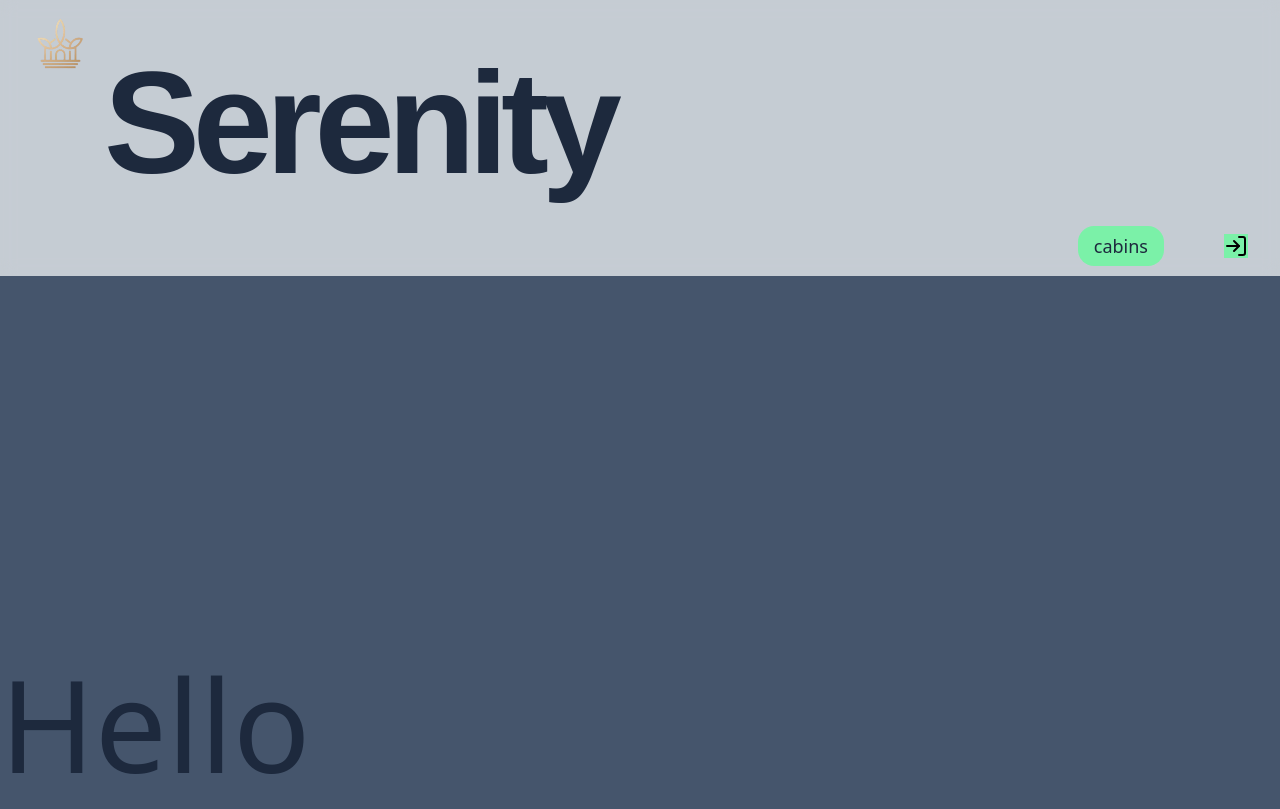
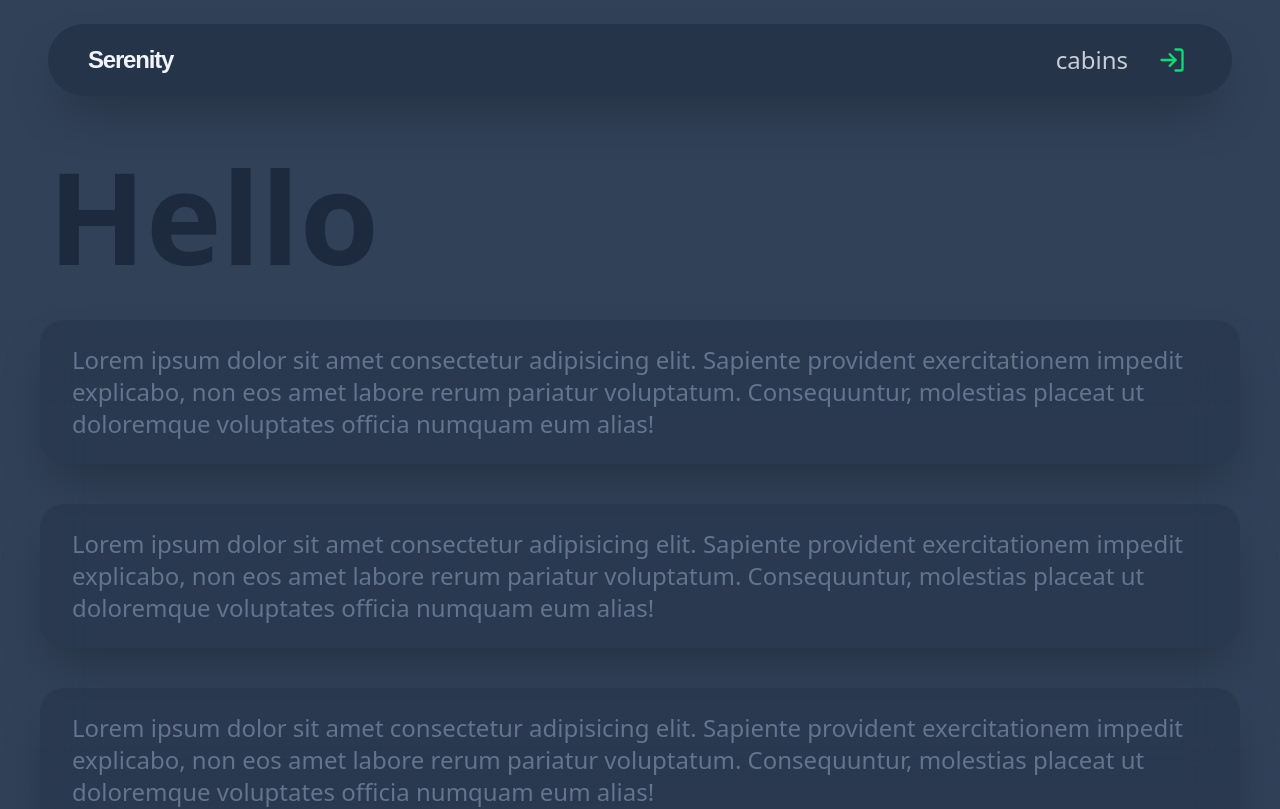
Before and after one commit to 8366888C/serenity-cabins, a Next.js app in the folder web/: page / in a window 1280 px wide. Shown: the top 809 px of the page. Built offline with nearby package versions, Linux system fonts and the light colour scheme; a web font is replaced by a local one.

Commit message:
theme selection

```diff
--- a/web/app/globals.css
+++ b/web/app/globals.css
@@ -1,9 +1,22 @@
 @import "tailwindcss";
 
 @theme inline {
-  /* colors */
-  --color-primary: var(--color-green-400);
-  /* fonts */
+  /* COLORS */
+  --color-normal: var(--color-slate-100);
+  --color-background: var(--color-slate-800);
+  --color-selection-background: var(--color-green-400);
+  --color-selection: var(--color-slate-700);
+  /* footer */
+  --color-footer-background: var(--color-green-400);
+  --color-footer-brand: var(--color-green-300);
+  --color-footer-brand-hover: var(--color-green-200);
+  /* header */
+  --color-header-background: var(--color-slate-700);
+  --color-header-pages: var(--color-slate-100);
+  --color-header-pages-hover: var(--color-green-400);
+  --color-header-pages-hover-background: var(--color-slate-800);
+
+  /* FONTS */
   --font-petit: var(--font-petit);
 }
 
@@ -12,5 +25,5 @@
 }
 
 body {
-  @apply bg-slate-100 selection:bg-green-300 selection:text-slate-800;
+  @apply selection:bg-selection-background bg-slate-700;
 }
--- a/web/app/loading.tsx
+++ b/web/app/loading.tsx
@@ -1,3 +1,5 @@
+import { Loader } from "lucide-react";
+
 export default function Loading() {
-  return <p>Loading...</p>;
+  return <Loader className="animate-spin"></Loader>;
 }
--- a/web/app/page.tsx
+++ b/web/app/page.tsx
@@ -1,7 +1,29 @@
 export default function Page() {
   return (
-    <div className="relative z-2 bg-slate-600 py-96">
-      <h1 className="text-9xl font-light text-slate-800">Hello</h1>
+    <div className="relative z-2 bg-slate-700 pb-[96rem]">
+      <h1 className="px-12 pt-20 text-9xl font-extrabold text-slate-800">
+        Hello
+      </h1>
+      <div className="backdrop-blur-2xl">
+        <p className="mx-10 mt-10 rounded-3xl bg-slate-800/30 px-8 py-6 text-2xl font-light text-slate-500 shadow-2xl">
+          Lorem ipsum dolor sit amet consectetur adipisicing elit. Sapiente
+          provident exercitationem impedit explicabo, non eos amet labore rerum
+          pariatur voluptatum. Consequuntur, molestias placeat ut doloremque
+          voluptates officia numquam eum alias!
+        </p>
+        <p className="mx-10 mt-10 rounded-3xl bg-slate-800/30 px-8 py-6 text-2xl font-light text-slate-500 shadow-2xl">
+          Lorem ipsum dolor sit amet consectetur adipisicing elit. Sapiente
+          provident exercitationem impedit explicabo, non eos amet labore rerum
+          pariatur voluptatum. Consequuntur, molestias placeat ut doloremque
+          voluptates officia numquam eum alias!
+        </p>
+        <p className="mx-10 mt-10 rounded-3xl bg-slate-800/30 px-8 py-6 text-2xl font-light text-slate-500 shadow-2xl">
+          Lorem ipsum dolor sit amet consectetur adipisicing elit. Sapiente
+          provident exercitationem impedit explicabo, non eos amet labore rerum
+          pariatur voluptatum. Consequuntur, molestias placeat ut doloremque
+          voluptates officia numquam eum alias!
+        </p>
+      </div>
     </div>
   );
 }
--- a/web/components/Footer.tsx
+++ b/web/components/Footer.tsx
@@ -1,29 +1,29 @@
 export default function Footer() {
   return (
-    <footer className="sticky right-0 bottom-0 left-0 z-0 bg-blue-400">
-      <h1 className="font-petit md:text-[blue]6lg:text-[14rem] cursor-default text-center text-8xl font-extrabold tracking-tighter text-blue-500 select-none sm:text-9xl xl:text-[18rem] 2xl:text-[22rem]">
-        <span className="transition-colors duration-100 ease-in-out hover:text-green-500">
+    <footer className="bg-footer-background sticky right-0 bottom-0 left-0 z-0 pt-[20rem]">
+      <h1 className="font-petit md:text-[blue]6lg:text-[14rem] text-footer-brand cursor-default pb-12 text-center text-8xl font-extrabold tracking-tighter select-none sm:text-9xl xl:text-[18rem] 2xl:text-[22rem]">
+        <span className="hover:text-footer-brand-hover transition-colors duration-100 ease-in-out">
           S
         </span>
-        <span className="transition-colors duration-100 ease-in-out hover:text-blue-600">
+        <span className="hover:text-footer-brand-hover transition-colors duration-100 ease-in-out">
           e
         </span>
-        <span className="transition-colors duration-100 ease-in-out hover:text-blue-600">
+        <span className="hover:text-footer-brand-hover transition-colors duration-100 ease-in-out">
           r
         </span>
-        <span className="transition-colors duration-100 ease-in-out hover:text-blue-600">
+        <span className="hover:text-footer-brand-hover transition-colors duration-100 ease-in-out">
           e
         </span>
-        <span className="transition-colors duration-100 ease-in-out hover:text-blue-600">
+        <span className="hover:text-footer-brand-hover transition-colors duration-100 ease-in-out">
           n
         </span>
-        <span className="transition-colors duration-100 ease-in-out hover:text-blue-600">
+        <span className="hover:text-footer-brand-hover transition-colors duration-100 ease-in-out">
           i
         </span>
-        <span className="transition-colors duration-100 ease-in-out hover:text-blue-600">
+        <span className="hover:text-footer-brand-hover transition-colors duration-100 ease-in-out">
           t
         </span>
-        <span className="transition-colors duration-100 ease-in-out hover:text-blue-600">
+        <span className="hover:text-footer-brand-hover transition-colors duration-100 ease-in-out">
           y
         </span>
       </h1>
--- a/web/components/Header.tsx
+++ b/web/components/Header.tsx
@@ -3,7 +3,7 @@ import Navigation from "./Navigation";
 
 export default function Header() {
   return (
-    <header className="sticky top-0 right-0 left-0 z-3 bg-slate-800/20 px-8 py-4 backdrop-blur-sm">
+    <header className="bg-background/50 hover:bg-background/50 sticky top-6 right-0 left-0 z-50 mx-12 mb-0 flex items-center justify-between rounded-full p-4 px-10 shadow-2xl backdrop-blur-sm transition-all duration-150 ease-in-out hover:shadow-2xl">
       <Logo />
       <Navigation />
     </header>
--- a/web/components/Logo.tsx
+++ b/web/components/Logo.tsx
@@ -1,41 +1,36 @@
-import Image from "next/image";
+import Link from "next/link";
 
 export default function Logo() {
   return (
     <div className="flex gap-4">
-      <Image
-        src="/logo.png"
-        alt="serenity-cabins logo"
-        width={444}
-        height={444}
-        className="h-24 w-24 md:h-14 md:w-14"
-      />
-      <h1 className="font-petit cursor-default text-center text-[3rem] font-extrabold tracking-tighter text-slate-800 select-none sm:text-[4rem] md:text-[5rem] lg:text-[7rem] xl:text-[9rem] 2xl:text-[11rem]">
-        <span className="transition-colors duration-100 ease-in-out hover:text-green-400">
+      <Link href="/">
+        <h1 className="font-petit text-normal text-center text-2xl font-extrabold tracking-tighter select-none">
+          <span className="hover:text-selection-background transition-colors duration-100 ease-in-out">
             S
           </span>
-        <span className="transition-colors duration-100 ease-in-out hover:text-green-400">
+          <span className="hover:text-selection-background transition-colors duration-100 ease-in-out">
             e
           </span>
-        <span className="transition-colors duration-100 ease-in-out hover:text-green-400">
+          <span className="hover:text-selection-background transition-colors duration-100 ease-in-out">
             r
           </span>
-        <span className="transition-colors duration-100 ease-in-out hover:text-green-400">
+          <span className="hover:text-selection-background transition-colors duration-100 ease-in-out">
             e
           </span>
-        <span className="transition-colors duration-100 ease-in-out hover:text-green-400">
+          <span className="hover:text-selection-background transition-colors duration-100 ease-in-out">
             n
           </span>
-        <span className="transition-colors duration-100 ease-in-out hover:text-green-400">
+          <span className="hover:text-selection-background transition-colors duration-100 ease-in-out">
             i
           </span>
-        <span className="transition-colors duration-100 ease-in-out hover:text-green-400">
+          <span className="hover:text-selection-background transition-colors duration-100 ease-in-out">
             t
           </span>
-        <span className="transition-colors duration-100 ease-in-out hover:text-green-400">
+          <span className="hover:text-selection-background transition-colors duration-100 ease-in-out">
             y
           </span>
         </h1>
+      </Link>
     </div>
   );
 }
--- a/web/components/Navigation.tsx
+++ b/web/components/Navigation.tsx
@@ -3,17 +3,18 @@ import { LogIn } from "lucide-react";
 
 export default function Navigation() {
   return (
-    <ul className="flex items-center justify-end gap-15">
-      <li>
+    <ul className="flex items-center justify-center gap-4">
+      <li className="rounded-full">
         <Link href="/cabins">
-          <span className="outline-ring rounded-2xl bg-green-300 px-4 py-2 text-lg text-slate-800 outline-green-400 hover:text-slate-800">
+          <span className="text-header-pages/80 hover:text-header-pages/100 rounded-xl px-2 py-1 text-2xl font-light select-none">
             cabins
           </span>
         </Link>
       </li>
       <li>
-        <Link href="/account"></Link>
-        <LogIn className="size-6 bg-green-300"></LogIn>
+        <Link href="/account">
+          <LogIn className="stroke-header-pages-hover hover:bg-header-pages-hover hover:stroke-background size-10 rounded-xl px-1.5 py-1.5 transition-all duration-100 ease-in-out active:size-9.5"></LogIn>
+        </Link>
       </li>
     </ul>
   );
```
Lines whose indentation alone changed are shown as unchanged.
